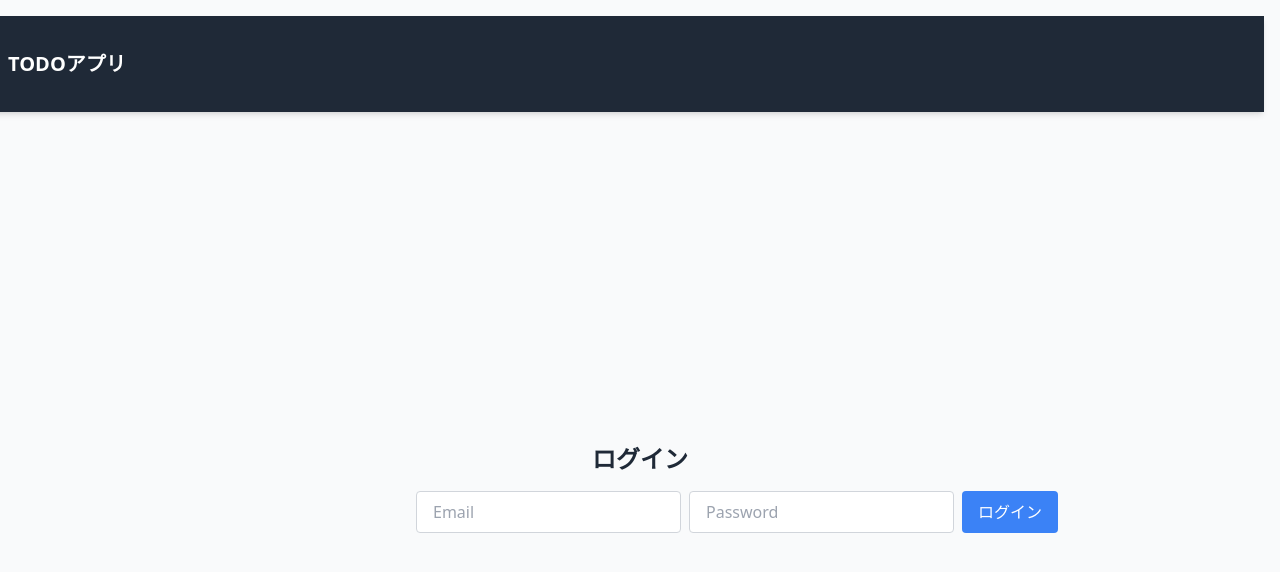
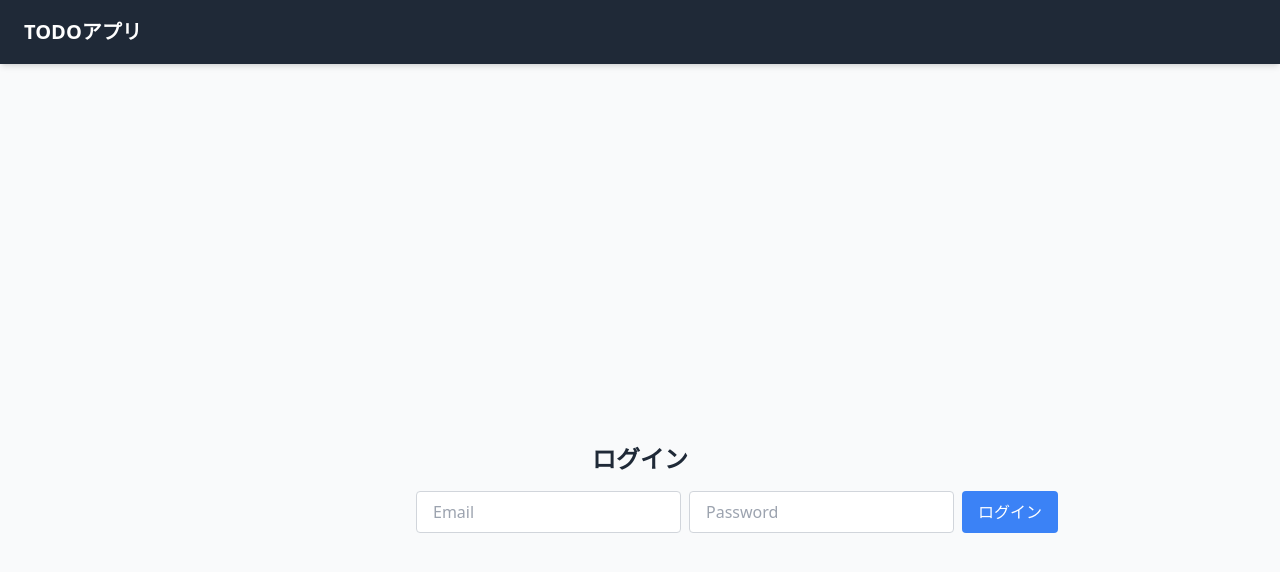
Before and after one commit to yasuka0186/vue3-todo-app, a Vue app: page /login in a window 1280 px wide. Shown: the top 572 px of the page. Built offline with nearby package versions, Linux system fonts and the light colour scheme; no server answers.

Commit message:
ナビゲーションのレイアウト修正

```diff
--- a/src/App.vue
+++ b/src/App.vue
@@ -17,7 +17,7 @@ import MainNavbar from './components/MainNavbar.vue'
 const user = ref<User | null>(null)
 const isAuthReady = ref(false)
 
-// ✅ Provide user globally
+// Provide user globally
 provide('currentUser', user)
 
 onMounted(() => {
@@ -28,7 +28,7 @@ onMounted(() => {
 })
 </script>
 
-<style scoped>
+<style>
 header {
   line-height: 1.5;
   max-height: 100vh;
--- a/src/assets/tailwind.css
+++ b/src/assets/tailwind.css
@@ -1,10 +1,15 @@
 @tailwind base;
 @tailwind components;
 @tailwind utilities;
+
 @layer base {
   html,
   body,
   #app {
-    @apply m-0 p-0 w-full h-full box-border overflow-x-hidden;
+    @apply m-0 p-0 w-full min-h-screen box-border;
+  }
+
+  * {
+    @apply box-border;
   }
 }
--- a/src/components/MainNavbar.vue
+++ b/src/components/MainNavbar.vue
@@ -1,5 +1,5 @@
 <template>
-  <nav class="fixed top-0 left-0 w-screen z-50 bg-gray-800 text-white shadow-md">
+  <nav class="fixed top-0 left-0 right-0 z-50 bg-gray-800 text-white shadow-md m-0 p-0">
     <div class="flex justify-between items-center px-6 h-16 w-full">
       <div class="text-xl font-bold">TODOアプリ</div>
 
```
